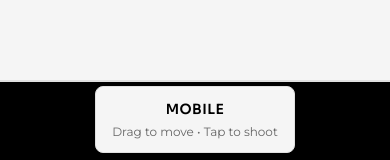
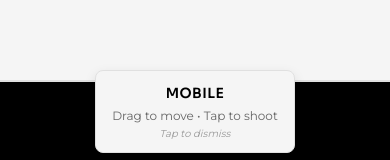
Before and after one commit to sailorjacob/ammo-cat, a Next.js app: page /game in a window 390 px wide. Shown: the part 681-841 px from the top of the page. Built offline with nearby package versions, Linux system fonts and the light colour scheme.

Commit message:
Add dismissible mobile instructions popup - auto-hide on game start, manual dismiss with tap, session-based visibility

```diff
--- a/src/app/game/page.tsx
+++ b/src/app/game/page.tsx
@@ -12,6 +12,7 @@ export default function GamePage() {
   const [countdown, setCountdown] = useState(3);
   const [finalScore, setFinalScore] = useState(0);
   const [hitEffect, setHitEffect] = useState(false);
+  const [showMobileInstructions, setShowMobileInstructions] = useState(true);
 
   // Player state
   const playerRef = useRef({
@@ -645,6 +646,9 @@ export default function GamePage() {
   const startGame = () => {
     console.log("Starting game...");
 
+    // Hide mobile instructions when game starts
+    setShowMobileInstructions(false);
+
     // Reset game state
     gameStateRef.current.zombies = [];
     gameStateRef.current.enemyFireballs = [];
@@ -1200,6 +1204,7 @@ export default function GamePage() {
         )}
 
       {/* Mobile Instructions - Below Canvas */}
+      {showMobileInstructions && (
         <div
           className="mobile-game-instructions"
           style={{
@@ -1215,8 +1220,10 @@ export default function GamePage() {
             boxShadow: '0 4px 12px rgba(0, 0, 0, 0.1)',
             textAlign: 'center',
             maxWidth: '90vw',
-          minWidth: '200px'
+            minWidth: '200px',
+            cursor: 'pointer'
           }}
+          onClick={() => setShowMobileInstructions(false)}
         >
           <h3
             style={{
@@ -1239,7 +1246,19 @@ export default function GamePage() {
           >
             Drag to move • Tap to shoot
           </p>
+          <p
+            style={{
+              color: '#999999',
+              fontSize: '10px',
+              lineHeight: '1.2',
+              margin: '4px 0 0 0',
+              fontStyle: 'italic'
+            }}
+          >
+            Tap to dismiss
+          </p>
         </div>
+      )}
     </div>
   );
 }
```
Lines whose indentation alone changed are shown as unchanged.
